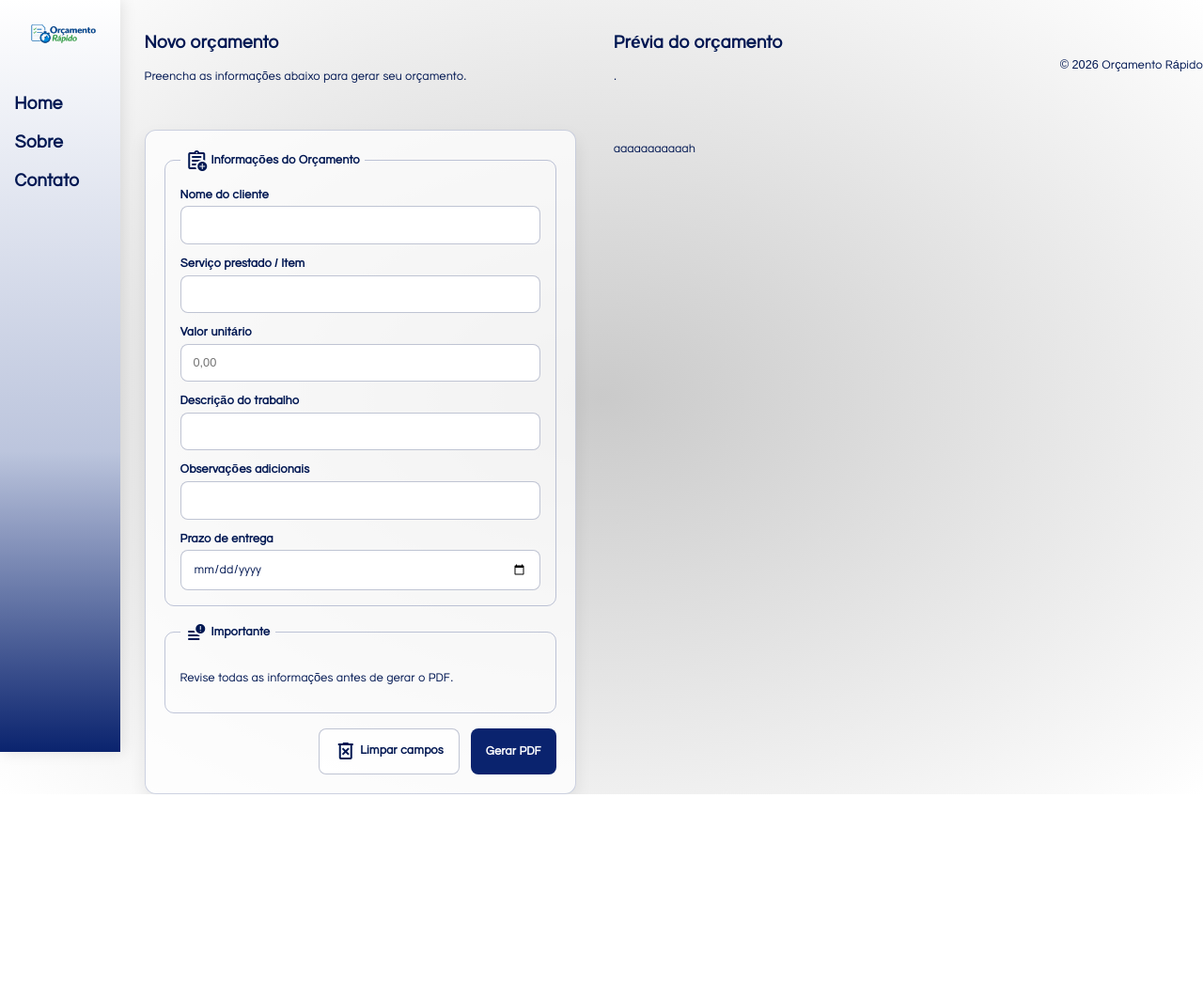
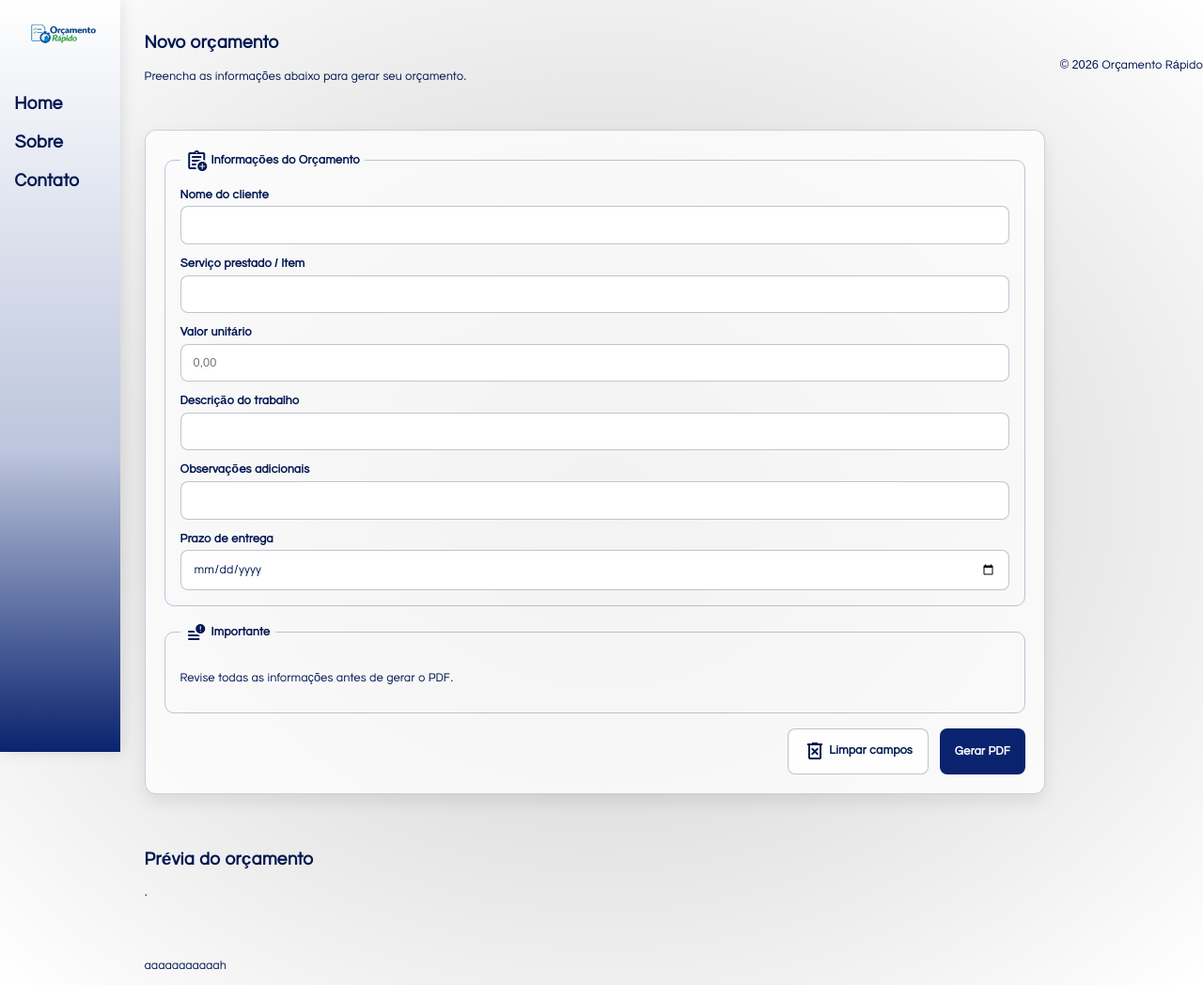
Before and after one commit to nathalidev/estudos_python, a Flask app: page /criar-orcamento in a window 1280 px wide. Shown: the whole page at 94% size. Before the commit the page ends 845 px from the top, so only its background shows below. Run offline with Flask 3, Linux system fonts and the light colour scheme.

Commit message:
ajusta layout do main para coluna e corrige link do menu de navegação para criar orçamento

```diff
--- a/projeto_pratica/static/css/global.css
+++ b/projeto_pratica/static/css/global.css
@@ -78,7 +78,7 @@ main {
     flex: 1 1 auto;
     min-width: 0; /* permite que filhos encolham corretamente dentro do flex */
     display: flex;
-    flex-direction: row;
+    flex-direction: column;
     gap: 2.5rem;
 }
 
--- a/projeto_pratica/templates/index.html
+++ b/projeto_pratica/templates/index.html
@@ -12,7 +12,7 @@
     <nav>
         <ul id="ul_navbar">
             <img id="logo-sistema" src="{{ url_for('static', filename='images/logo_app.png') }}" alt="Logo do sistema">
-            <li><a href="#">Criar orçamento</a></li>
+            <li><a href="criar-orcamento">Criar orçamento</a></li>
             <li><a href="#">Sobre</a></li>
             <li><a href="#">Contato</a></li>
         </ul>
```
